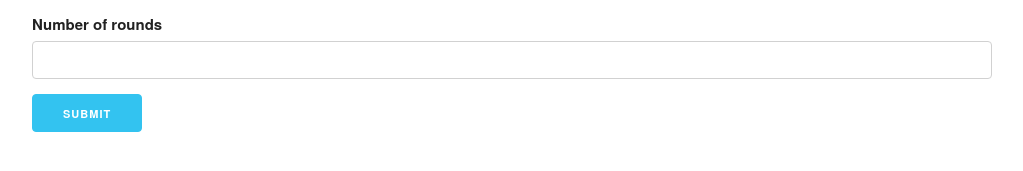
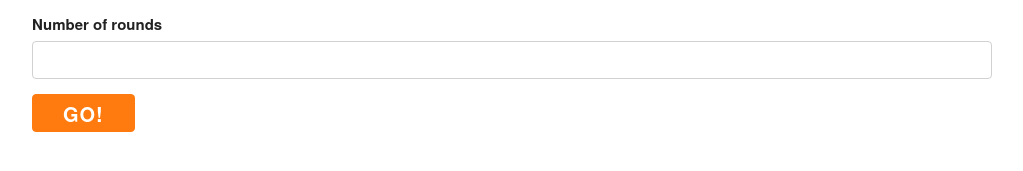
Before and after one commit to 2rod/cw-pairatron, a plain HTML site: page index.html in a window 1280 px wide. Shown: the part 371-542 px from the top of the page, without its empty margins (128-1151 px from the left). Drawn offline with Linux system fonts and the light colour scheme.

Commit message:
refactor: update button

```diff
--- a/index.html
+++ b/index.html
@@ -21,6 +21,7 @@
   –––––––––––––––––––––––––––––––––––––––––––––––––– -->
   <link rel="stylesheet" href="css/normalize.css">
   <link rel="stylesheet" href="css/skeleton.css">
+  <link rel="stylesheet" href="css/style.css">
 
   <!-- Favicon
   –––––––––––––––––––––––––––––––––––––––––––––––––– -->
@@ -50,7 +51,7 @@
               <input class="u-full-width" type="text"  id="numRounds">
             </div>
           </div>
-          <input class="button-primary" type="submit" value="Submit">
+          <input class="button-primary" type="submit" value="GO!">
         </form>
 
       </div>
```
